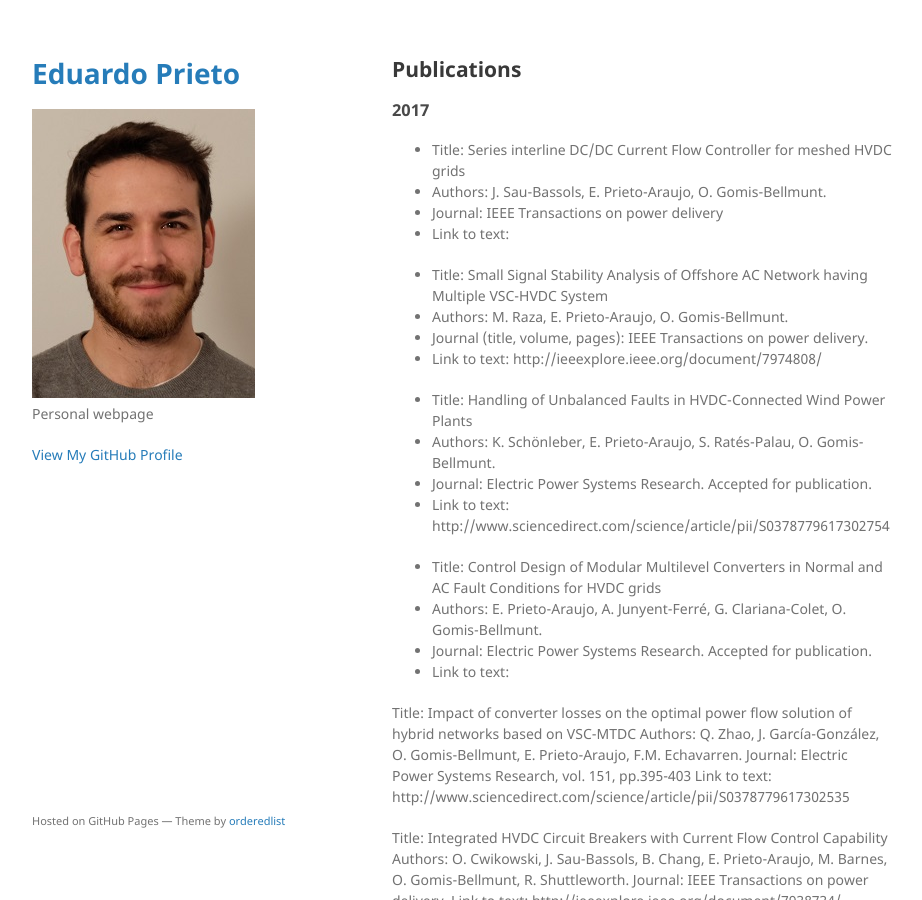
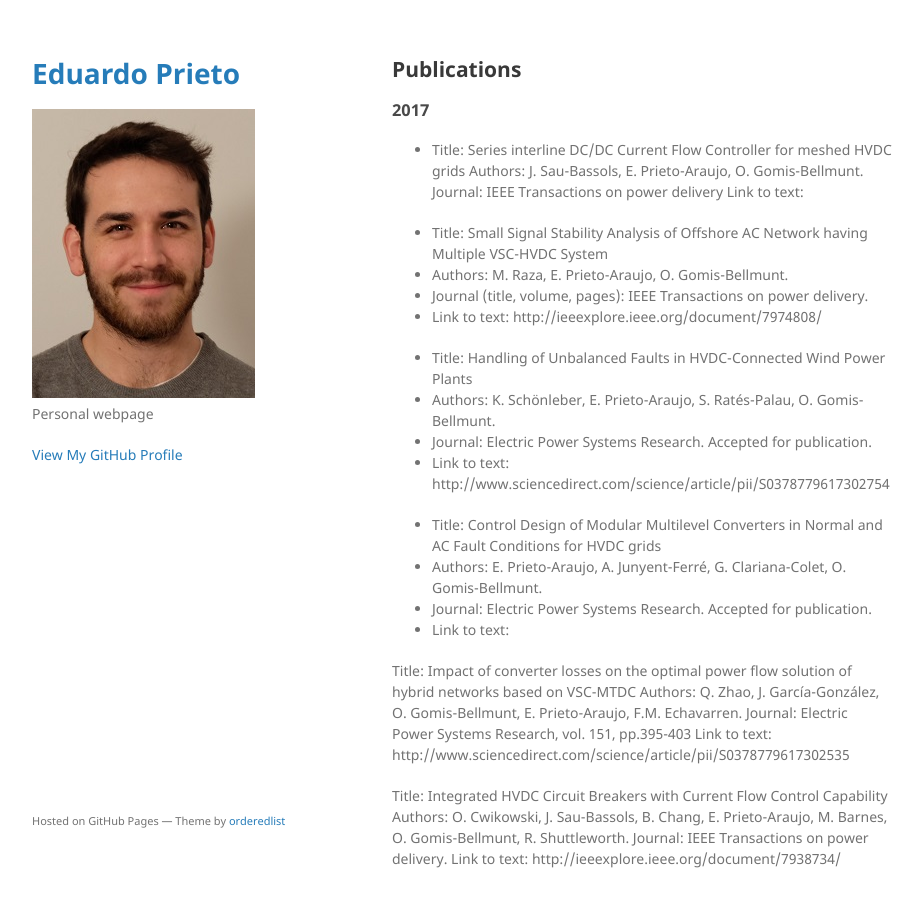
Before and after one commit to eprietoaraujo/eprietoaraujo.github.io, a Jekyll site: the page built from another-page.md, in a window 1280 px wide and 900 px high. Shown: the whole window, without its empty margins (178-1100 px from the left). Built offline with Jekyll 4.4.1, drawn with Linux system fonts in a browser that asks for light colours; our own code applies the rules of GitHub Pages for plain Markdown files.

```diff
--- a/another-page.md
+++ b/another-page.md
@@ -6,9 +6,9 @@ layout: default
 ### 2017
 
 - Title: Series interline DC/DC Current Flow Controller for meshed HVDC grids
-- Authors: J. Sau-Bassols, E. Prieto-Araujo, O. Gomis-Bellmunt.
-- Journal: IEEE Transactions on power delivery
-- Link to text:
+Authors: J. Sau-Bassols, E. Prieto-Araujo, O. Gomis-Bellmunt.
+Journal: IEEE Transactions on power delivery
+Link to text:
 
 - Title: Small Signal Stability Analysis of Offshore AC Network having Multiple VSC-HVDC System
 - Authors: M. Raza, E. Prieto-Araujo, O. Gomis-Bellmunt.
```
